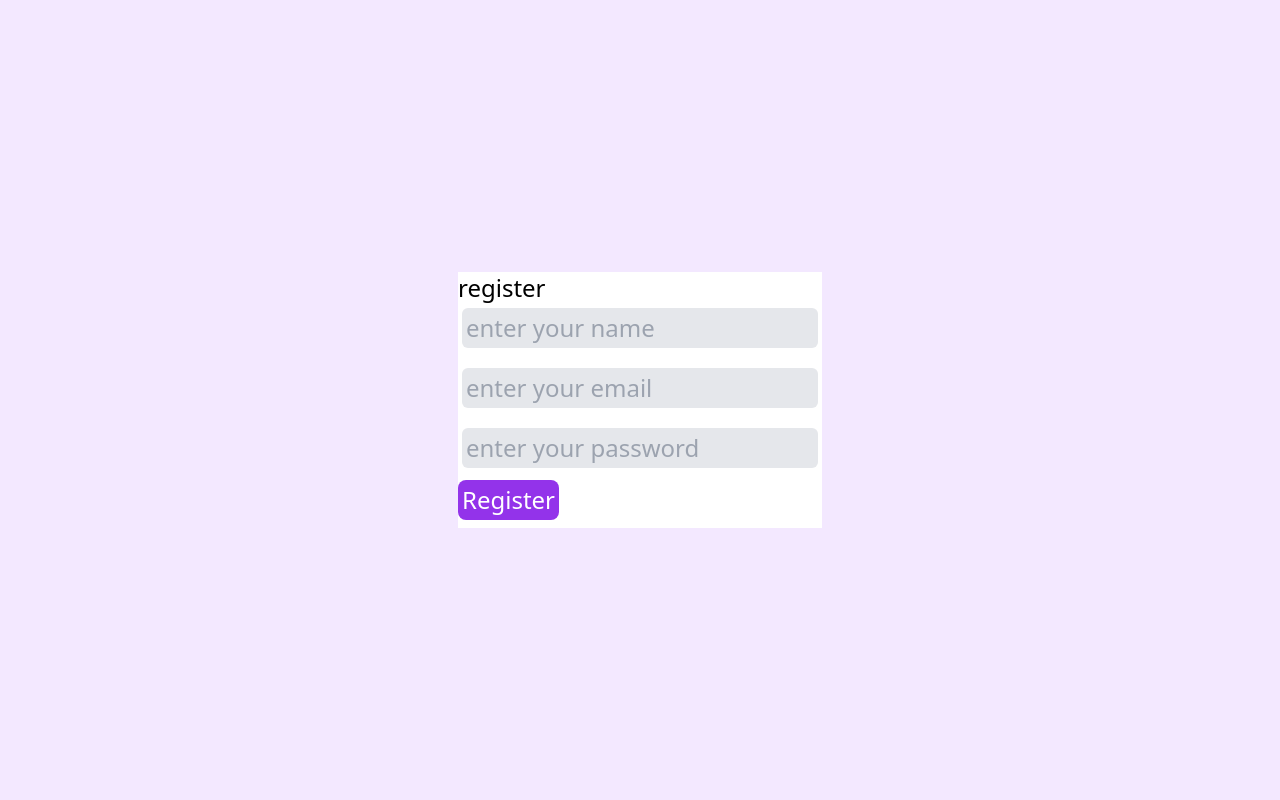
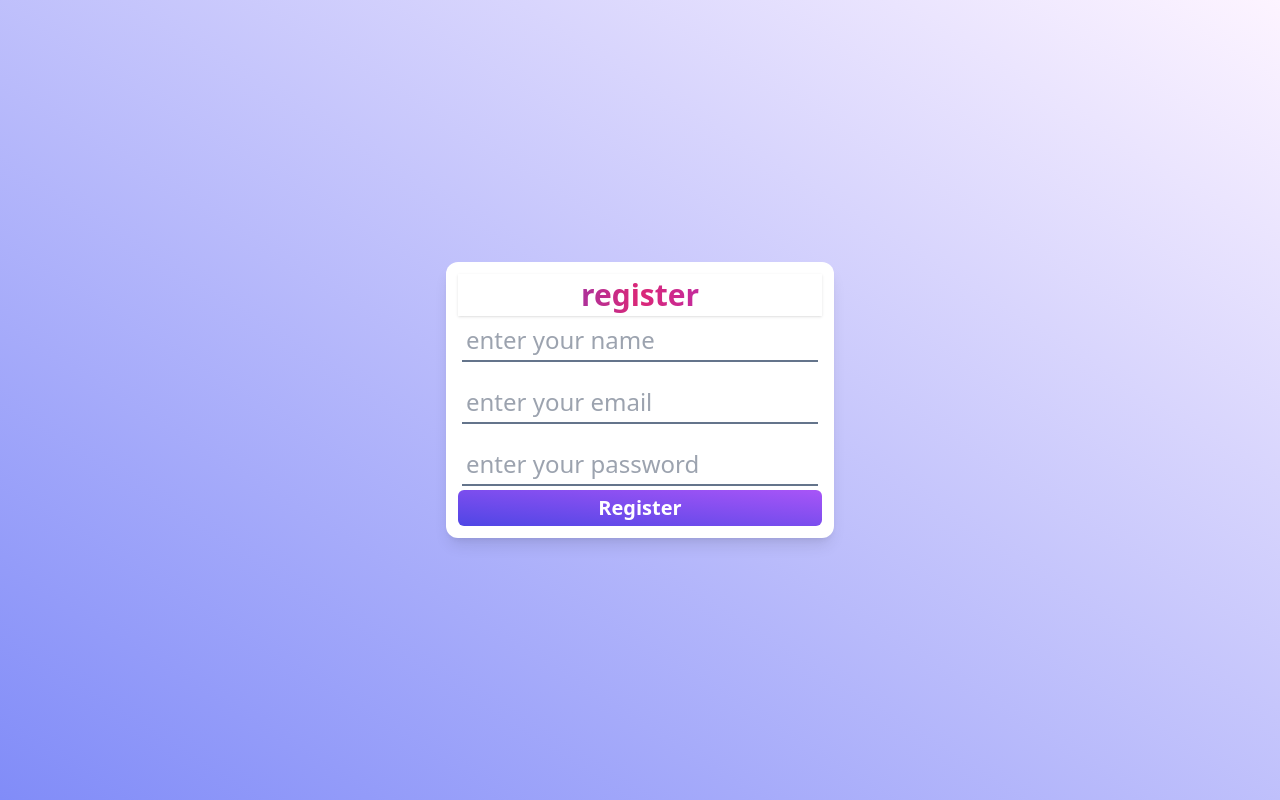
Before and after one commit to piyush1506/xchat, a React (Vite) app: page /register in a window 1280 px wide. Built offline with nearby package versions, Linux system fonts and the light colour scheme; no server answers.

Commit message:
fix: moved early return after hooks

```diff
--- a/src/Home.jsx
+++ b/src/Home.jsx
@@ -6,8 +6,6 @@ import { useNavigate } from 'react-router-dom'
 import {io} from 'socket.io-client'
 // import { ZIMKit, ZIMKitProvider } from '@zegocloud/zimkit-react';
 import { ZIM } from "zego-zim-web";
-import { useParams } from "react-router-dom";
-import { useLocation } from "react-router-dom";
 import {ZegoUIKitPrebuilt} from '@zegocloud/zego-uikit-prebuilt'
 // import socket from './socket'
 
@@ -23,7 +21,7 @@ function Home() {
 
   const navigate = useNavigate()
   const [users,setUsers]= useState([])
-   const [isidebaropen,setIsidebaropen] = useState(false)
+  //  const [isidebaropen,setIsidebaropen] = useState(false)
   const [messages, setMessages] = useState([])
   const [message, setMessage] = useState('')
   const [onlineusers, setonlineusers] = useState([])
@@ -36,57 +34,6 @@ function Home() {
   const [typingUser,setTypingUser] = useState('')
   const typingTimeout  = useRef(null)
   const [conversationId, setConversationId] = useState(null);
-
-
-
-    const location = useLocation()
-
- const zpRef = useRef(null)
- const storedUser = localStorage.getItem('user');
-const user = storedUser ? JSON.parse(storedUser) : null;
-  const appID = 496043362;
-     let TOKEN = null;
-let userID = null;
-let userName = 'guest';
-
-if (!user?._id) return
-  userID = user._id;
-  userName = user.name || 'guest';
-  // TOKEN = ZegoUIKitPrebuilt.generateKitTokenForTest(appID, serverSecret, null, userID, userName);
-
-       const serverSecret = "5e96d7e03b88a750639930817f46b35e";
-       TOKEN = ZegoUIKitPrebuilt.generateKitTokenForTest(appID,
-         serverSecret,
-         null,
-         userID,
-         userName
-      )
-
-      useEffect(()=>{
-        if (!TOKEN) return;
-         const zp = ZegoUIKitPrebuilt.create(TOKEN);
-         zpRef.current = zp
-         zp.addPlugins({ZIM})
-      },[TOKEN])
-
-      function invite(calltype){
-         if(!receiver) return
-         const targetUser = {
-             userID:receiver._id,
-             userName:receiver.name
-         };
-         zpRef.current.sendCallInvitation({
-             callees:[targetUser],
-             callType:calltype,
-             timeout:60
-         }).then((res)=>{
-             console.warn(res)
-         })
-         .catch((err)=>{
-             console.warn(err);
-         })
-      }
-
 
 
 
@@ -231,6 +178,56 @@ const typingUserName = storedUser ? JSON.parse(storedUser)?.name || 'guest' : 'g
         setMessage('')
   }
 
+
+ const zpRef = useRef(null)
+ const storedUser = localStorage.getItem('user');
+const user = storedUser ? JSON.parse(storedUser) : null;
+  const appID = 496043362;
+     let TOKEN = null;
+let userID = null;
+let userName = 'guest';
+
+if (!user?._id) return
+  userID = user._id;
+  userName = user.name || 'guest';
+  // TOKEN = ZegoUIKitPrebuilt.generateKitTokenForTest(appID, serverSecret, null, userID, userName);
+
+       const serverSecret = "5e96d7e03b88a750639930817f46b35e";
+       TOKEN = ZegoUIKitPrebuilt.generateKitTokenForTest(appID,
+         serverSecret,
+         null,
+         userID,
+         userName
+      )
+
+      useEffect(()=>{
+        if (!TOKEN) return;
+         const zp = ZegoUIKitPrebuilt.create(TOKEN);
+         zpRef.current = zp
+         zp.addPlugins({ZIM})
+      },[TOKEN])
+
+      function invite(calltype){
+         if(!receiver) return
+         const targetUser = {
+             userID:receiver._id,
+             userName:receiver.name
+         };
+         zpRef.current.sendCallInvitation({
+             callees:[targetUser],
+             callType:calltype,
+             timeout:60
+         }).then((res)=>{
+             console.warn(res)
+         })
+         .catch((err)=>{
+             console.warn(err);
+         })
+      }
+
+
+
+
   return (
     <div className="bg-[#e6e9eb] flex flex-col h-screen">
        <div className="min-h-[8%] w-max items-center px-3 flex ">
--- a/src/componants/auth/register.jsx
+++ b/src/componants/auth/register.jsx
@@ -39,17 +39,20 @@ const navigate = useNavigate()
   }
 
   return (
-    <div className="bg-purple-100 flex items-center justify-center h-screen">
+    <div className="bg-purple-100 flex items-center bg-gradient-to-tr from-indigo-400  to-fuchsia-50 justify-center h-screen">
         <form onSubmit={handleSubmit}>
-        <div className="bg-white text-2xl">
-          <h1>register</h1>
+        <div className="bg-white text-2xl  p-3 rounded-xl shadow-lg">
+          <h1 className='text-3xl font-manrope font-black leading-snug text-transparent bg-clip-text bg-gradient-to-r from-indigo-600 via-pink-600 to-purple-600 shadow flex items-center justify-center '>register</h1>
        <div className="flex flex-col  gap-3">
-<input type='text'    className='bg-gray-200 p-1 m-1 rounded-md outline-none' value={name} onChange={(e)=>{setName(e.target.value)}} placeholder='enter your name'/>
-<input type='email'   className='bg-gray-200 p-1 m-1 rounded-md outline-none' value={email} onChange={(e)=>{setEmail(e.target.value)}} placeholder='enter your email'/>
-<input type='password'className='bg-gray-200 p-1 m-1 rounded-md outline-none' value={password} onChange={(e)=>{setPassword(e.target.value)}} placeholder='enter your password'/>
+<input type='text'    className='bg-gray-00 border-b-2 border-slate-500 p-1 m-1  outline-none' value={name} onChange={(e)=>{setName(e.target.value)}} placeholder='enter your name'/>
+<input type='email'   className='bg-gray100 border-b-2 border-slate-500 p-1 m-1  outline-none' value={email} onChange={(e)=>{setEmail(e.target.value)}} placeholder='enter your email'/>
+<input type='password'className='bg-gray00  border-b-2 border-slate-500 p-1 m-1  outline-none' value={password} onChange={(e)=>{setPassword(e.target.value)}} placeholder='enter your password'/>
        </div>
-       <button className='bg-purple-600 text-white p-1 rounded-lg mx-auto m-2'>Register</button>
-        </div>
+    <div class=" h-9 rounded-md bg-gradient-to-tr from-indigo-600  to-purple-500 p-0.5">
+<div class="w-full h-full rounded-md  flex items-center justify-center">
+<button type='submit' class="text-xl font-manrope font-bold text-white">Register</button>
+</div>
+</div> </div>
         </form>
 
     </div>
```
Also changed, not shown: 1 other file (tests, documents, lock files or other folders).
